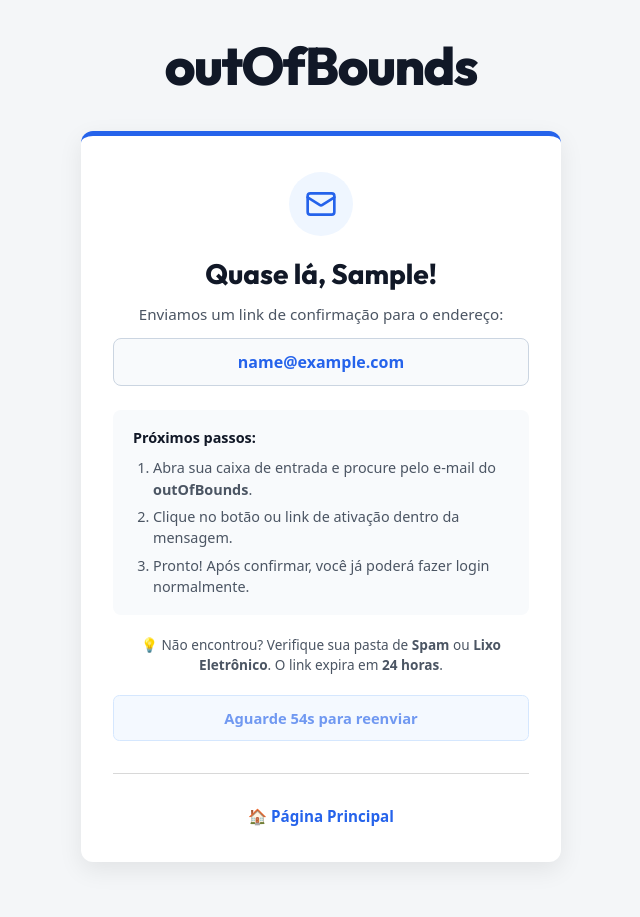
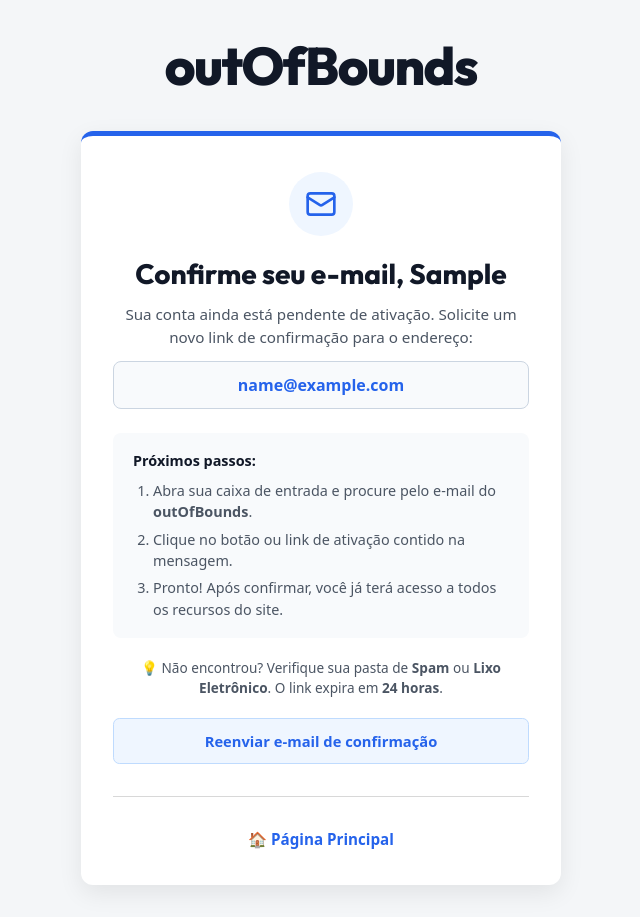
Before and after one commit to jairjunior/blog, a Node server app: page /informacoes-para-verificar-conta in a window 1280 px wide. Shown: the whole page, without its empty margins (319-959 px from the left). Before the commit the page ends 865 px from the top, so only its background shows below. Run offline with Node 20, Linux system fonts and the light colour scheme; the visitor is signed in with stand-in values (Sample User, id 1).

Commit message:
O fluxo para verificar o e-mail cadastrado foi concluído. A páginas account-verify-info.ejs recebeu novas condições para renderizar de acordo com a primeira visita ou retorno posterior. Para fazer essa diferenciação, no momento do cadastro, em authController.register(), um cookie chamado verifyContext é criado e é excluído logo em seguida quando a página account-verify-indo é renderizada. Script JS usa cooldown progressivo entre os envios pelo botão. Foi criado um rate limit específico para a rota de reenvio do e-mail de verificação.

```diff
--- a/public/css/account-verify-info.css
+++ b/public/css/account-verify-info.css
@@ -203,30 +203,40 @@ h2 {
 /* Campo de feedback */
 .feedback-message {
     font-size: 0.875rem;
-    margin: 0.75rem 0;
+    padding: 0.75rem;
     line-height: 1.4;
     border-radius: 0.4rem;
-    padding: 0;
-    text-align: left;
+    display: flex;
+    flex-direction: column;
+    justify-content: center;
+    align-items: center;
+    text-align: center;
 }
 .feedback-message.success {
     color: var(--success-color);
     background: #ecfdf5;
     border: 1px solid #a7f3d0;
-    padding: 0.75rem;
 }
 .feedback-message.error {
     color: var(--error-color);
     background: #fff1f2;
     border: 1px solid #fecdd3;
-    padding: 0.75rem;
+}
+.feedback-message span.feedback-error-icon {
+    font-size: 1.3rem;
+}
+.feedback-message p {
+    margin-top: 0.5rem;
+}
+.feedback-message p a {
+    color: inherit; text-decoration: underline; font-weight: bold;
 }
 
 /*---------------------------------------------------------------------------*/
 /* Botão Secundário (Reenviar E-mail) */
 .btn-secondary {
     width: 100%;
-    margin-top: 0.5rem;
+    margin-top: 1.25rem;
     padding: 0.75rem;
     background: #eff6ff;
     color: var(--primary-blue);
@@ -307,3 +317,7 @@ span.or-then {
 .text-center {
     text-align: center;
 }
+
+.hidden {
+    display: none !important;
+}
--- a/public/css/account-verify.css
+++ b/public/css/account-verify.css
@@ -154,6 +154,11 @@ h2 {
     border: 1px solid #fecdd3;
 }
 
+.box-divider {
+    margin: 2rem 0;
+    border-bottom: 1px solid #ccccccc0;
+}
+
 .back-to-login {
     margin-top: 1rem;
     font-size: 1rem;
--- a/public/js/account-verify-info.js
+++ b/public/js/account-verify-info.js
@@ -14,21 +14,24 @@ document.addEventListener('DOMContentLoaded', () => {
     const feedbackMessage = document.getElementById('feedbackMessage');
     const emailDisplay = document.getElementById('userEmailDisplay');
     const verificationCard = document.getElementById('verificationCard');
-    const userEmail = emailDisplay.dataset.email.trim();
-    const emailFailed = verificationCard?.dataset.emailFailed === 'true';
 
     if (!resendBtn || !emailDisplay) return;
 
-    /******************************************************************************
-    * Se o e-mail falhou no envio inicial do cadastro, NÃO aplica o cooldown
-    * e deixa o botão pronto para o usuário tentar imediatamente.
-    * Caso contrário, inicia com 60s de espera pois o e-mail acabou de ser enviado
-    * com sucesso.
-    ******************************************************************************/
-    if (emailFailed) {
+    const userEmail = emailDisplay.dataset.email.trim();
+    const emailFailed = verificationCard?.dataset.emailFailed === 'true';
+    const isFirstVisit = verificationCard?.dataset.firstVisit === 'true';
+
+    // Escalonamento progressivo após cada clique bem-sucedido: 180s -> 180s -> 300s (fixo)
+    const cooldownSteps = [120, 180, 300];
+    let resendAttempts = 0;
+
+    // Apenas no primeiro acesso pós-cadastro e sem falha no envio do e-mail,
+    // o botão inicia bloqueado por 60s.
+    // Em retornos posteriores ou em caso de falha no envio inicial, já começa habilitado.
+    if (isFirstVisit && !emailFailed) {
+        startCooldown(60, resendBtn);
+    } else {
         resendBtn.disabled = false;
-    } else {
-        startCooldown(60, resendBtn);
     }
 
     /******************************************************************************
@@ -36,7 +39,7 @@ document.addEventListener('DOMContentLoaded', () => {
     *******************************************************************************/
     resendBtn.addEventListener('click', async () => {
         if (!userEmail) return;
-        feedbackMessage.className = 'feedback-message';
+        feedbackMessage.className = 'feedback-message hidden';
         feedbackMessage.textContent = '';
 
         // Desabilita botão de submit e fica em estado de carregamento (Loading...)
@@ -63,7 +66,12 @@ document.addEventListener('DOMContentLoaded', () => {
                 feedbackMessage.className = 'feedback-message success';
                 feedbackMessage.textContent = responseData.messagePt ||
                     'Um novo link de confirmação foi enviado para o seu e-mail.';
-                startCooldown(180, resendBtn);
+
+                const stepIndex = Math.min(resendAttempts, cooldownSteps.length - 1);
+                const nextCooldown = cooldownSteps[stepIndex];
+                resendAttempts += 1;
+
+                startCooldown(nextCooldown, resendBtn);
             } else {
                 throw new Error(responseData.messagePt || 'Não foi possível reenviar o e-mail.');
             }
--- a/src/controllers/viewsController.js
+++ b/src/controllers/viewsController.js
@@ -279,18 +279,28 @@ const renderAccountVerifyInformationPage = (req, res) => {
 
     // Verifica se o e-mail do usuário já está verificado.
     // Caso positivo, redireciona para a Página Inicial.
-    if (res.locals.currentUser.isVerified) {
+    if (res.locals.currentUser.isVerified === true) {
         return res.redirect('/');
+    }
+
+    // Lê e invalida imediatamente o cookie efêmero de transição pós-cadastro
+    const isFirstVisitAfterRegister = Boolean(req.cookies && req.cookies.verifyContext === 'registered');
+    if (req.cookies?.verifyContext) {
+        res.clearCookie('verifyContext', {
+            httpOnly: true,
+            secure: process.env.NODE_ENV === 'production',
+            sameSite: 'strict'
+        });
     }
 
     // Renderiza a página caso esteja logado e com isVerified = false
     // Verifica se houve erro no envio do e-mail de verificação.
     // Pega o e-mail e o primeiro nome contidos na variável local 'currentUser'.
-    const emailSendFailed = req.query.error === 'email_failed';
-    res.render('account-verify-info', {
+    return res.render('account-verify-info', {
         email: res.locals.currentUser.email,
         firstName: res.locals.currentUser.firstName,
-        verificationEmailFailure: emailSendFailed,
+        verificationEmailFailed: req.query.error === 'email_failed',
+        isFirstVisitAfterRegister
     });
 };
 
--- a/src/views/account-verify-info.ejs
+++ b/src/views/account-verify-info.ejs
@@ -22,24 +22,51 @@
     </header>
 
     <main>
-        <div class="main-box card-hover-effect" id="verificationCard" data-email-failed="<%= (typeof verificationEmailFailure !== 'undefined' && verificationEmailFailure) ? 'true' : 'false' %>">
+        <div
+            class="main-box card-hover-effect"
+            id="verificationCard"
+            data-email-failed="<%= (typeof verificationEmailFailed !== 'undefined' && verificationEmailFailed) ? 'true' : 'false' %>"
+            data-first-visit="<%= (typeof isFirstVisitAfterRegister !== 'undefined' && isFirstVisitAfterRegister) ? 'true' : 'false' %>"
+        >
 
             <div class="icon-badge" aria-hidden="true">
-                <svg xmlns="http://www.w3.org/2000/svg" width="32" height="32" viewBox="0 0 24 24" fill="none" stroke="currentColor" stroke-width="2" stroke-linecap="round" stroke-linejoin="round">
+                <svg
+                    xmlns="http://www.w3.org/2000/svg"
+                    width="32"
+                    height="32"
+                    viewBox="0 0 24 24"
+                    fill="none"
+                    stroke="currentColor"
+                    stroke-width="2"
+                    stroke-linecap="round"
+                    stroke-linejoin="round"
+                >
                     <rect width="20" height="16" x="2" y="4" rx="2"/>
                     <path d="m22 7-8.97 5.7a1.94 1.94 0 0 1-2.06 0L2 7"/>
                 </svg>
             </div>
 
-            <h2>Quase lá<%= typeof firstName !== 'undefined' && firstName ? `, ${firstName}` : '' %>!</h2>
+            <% if (typeof isFirstVisitAfterRegister !== 'undefined' && isFirstVisitAfterRegister) { %>
+                <h2>Quase lá<%= typeof firstName !== 'undefined' && firstName ? `, ${firstName}` : '' %>!</h2>
+            <% } else { %>
+                <h2>Confirme seu e-mail<%= typeof firstName !== 'undefined' && firstName ? `, ${firstName}` : '' %></h2>
+            <% } %>
 
-            <% if (typeof verificationEmailFailure !== 'undefined' && verificationEmailFailure) { %>
-                <div class="feedback-message error" role="alert" aria-live="assertive" style="margin-bottom: 1.25rem; text-align: left; padding: 0.85rem;">
-                    ⚠️ <strong>Aviso:</strong> Sua conta foi criada com sucesso, mas tivemos uma falha temporária ao enviar o e-mail de confirmação. Você pode tentar reenviar o link agora mesmo no botão abaixo. Se o problema persistir, entre em contato conosco pela <a href="/contato" style="color: inherit; text-decoration: underline; font-weight: bold;">página de suporte</a>.
+
+            <% if (typeof verificationEmailFailed !== 'undefined' && verificationEmailFailed) { %>
+                <div class="feedback-message error" role="alert">
+                    <span class="feedback-error-icon">⚠️</span>
+                    <p><strong>Aviso:</strong> Sua conta foi criada com sucesso, mas tivemos uma falha temporária
+                        ao enviar o e-mail de confirmação. Você pode tentar reenviar o link agora mesmo no botão abaixo.</p>
+                    <p>Se o problema persistir, entre em contato conosco pela <a href="/contato">página de suporte</a>.</p>
                 </div>
+            <% } else if (typeof isFirstVisitAfterRegister !== 'undefined' && isFirstVisitAfterRegister) { %>
+                <p class="description-text">
+                    Enviamos um link de confirmação para o endereço:
+                </p>
             <% } else { %>
                 <p class="description-text">
-                    Enviamos um link de confirmação para o endereço:
+                    Sua conta ainda está pendente de ativação. Solicite um novo link de confirmação para o endereço:
                 </p>
             <% } %>
 
@@ -51,8 +78,8 @@
                 <p><strong>Próximos passos:</strong></p>
                 <ol>
                     <li>Abra sua caixa de entrada e procure pelo e-mail do <strong>outOfBounds</strong>.</li>
-                    <li>Clique no botão ou link de ativação dentro da mensagem.</li>
-                    <li>Pronto! Após confirmar, você já poderá fazer login normalmente.</li>
+                    <li>Clique no botão ou link de ativação contido na mensagem.</li>
+                    <li>Pronto! Após confirmar, você já terá acesso a todos os recursos do site.</li>
                 </ol>
             </div>
 
@@ -60,7 +87,7 @@
                 💡 Não encontrou? Verifique sua pasta de <strong>Spam</strong> ou <strong>Lixo Eletrônico</strong>. O link expira em <strong>24 horas</strong>.
             </p>
 
-            <p id="feedbackMessage" class="feedback-message"></p>
+            <p id="feedbackMessage" class="feedback-message hidden"></p>
 
             <% if (typeof email !== 'undefined' && email) { %>
                 <button type="button" id="resendBtn" class="btn-secondary">
--- a/src/views/account-verify.ejs
+++ b/src/views/account-verify.ejs
@@ -48,6 +48,9 @@
                 <p class="description-text text-center margin-top-smaller">
                     O link pode ter expirado (validade de 24 horas) ou já ter sido utilizado.
                 </p>
+
+                <div class="box-divider"></div>
+
                 <p class="back-to-login margin-top-bigger">
                     <a href="/informacoes-para-verificar-conta">Solicitar um novo link de verificação</a>
                 </p>
--- a/src/views/register.ejs
+++ b/src/views/register.ejs
@@ -4,7 +4,7 @@
     <meta charset="utf-8">
     <meta name="viewport" content="width=device-width, initial-scale=1">
     <title>Criar Conta | outOfBounds</title>
-    <meta name="description" content="Cadastre-se gratuitamente no outOfBounds para comentar nos artigos, curtir e interagir com conteúdos e receber newsletters exclusivas sobre engenharia de software e desenvolvimento web.">
+    <meta name="description" content="Cadastrar-se gratuitamente no outOfBounds para comentar nos artigos, curtir e interagir com conteúdos e receber newsletters exclusivas sobre engenharia de software e desenvolvimento web.">
     <meta name="robots" content="noindex, nofollow">
 
     <link rel="stylesheet" href="/css/register.css">
```
Also changed, not shown: src/controllers/authController.js (+8 -0 lines), src/routes/authRoutes.js (+34 -5 lines).
